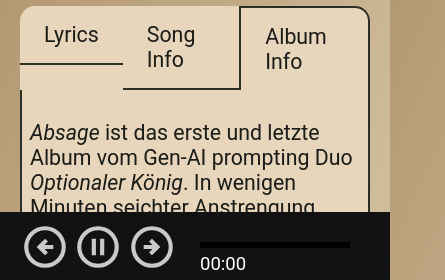
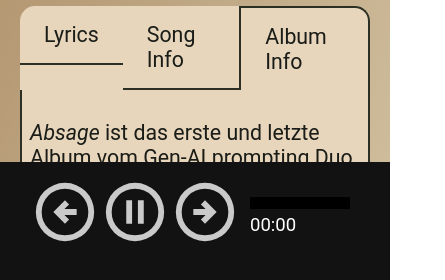
Before and after one commit to OptionalM/Absage-Showcase, a plain HTML site: page index.html in a window 390 px wide. Shown: the part 562-842 px from the top of the page, 445 px wide, since content can reach past the window. Drawn offline with Linux system fonts and the light colour scheme.

Commit message:
Bigger mb for phones

```diff
--- a/music-bar/mb-player.css
+++ b/music-bar/mb-player.css
@@ -62,3 +62,27 @@
     float: right;
     font-size: 0.87em;
 }
+
+@media (max-width: 1078px) {
+    #mb-container {
+        grid-template-columns: 250px 1fr;
+        padding-right: 40px;
+        padding-bottom: 20px;
+        height: 100px;
+    }
+
+    .mb-bar {
+        width: 100%;
+        height: 12px;
+        margin-top: 35px;
+        margin-bottom: 5px;
+    }
+
+    .mb-controls {
+        margin: auto 30px;
+    }
+    .mb-controls img, .mb-controls span {
+        width: 70px;
+        height: 70px;
+    }
+}
--- a/styles.css
+++ b/styles.css
@@ -13,6 +13,9 @@ body {
   flex-direction: column;
   height: 100vh;
   align-items: inherit;
+  overflow:auto;
+  scrollbar-color: #64695a #0000;
+  scrollbar-width: thin;
 }
 
 .album-container {
```
